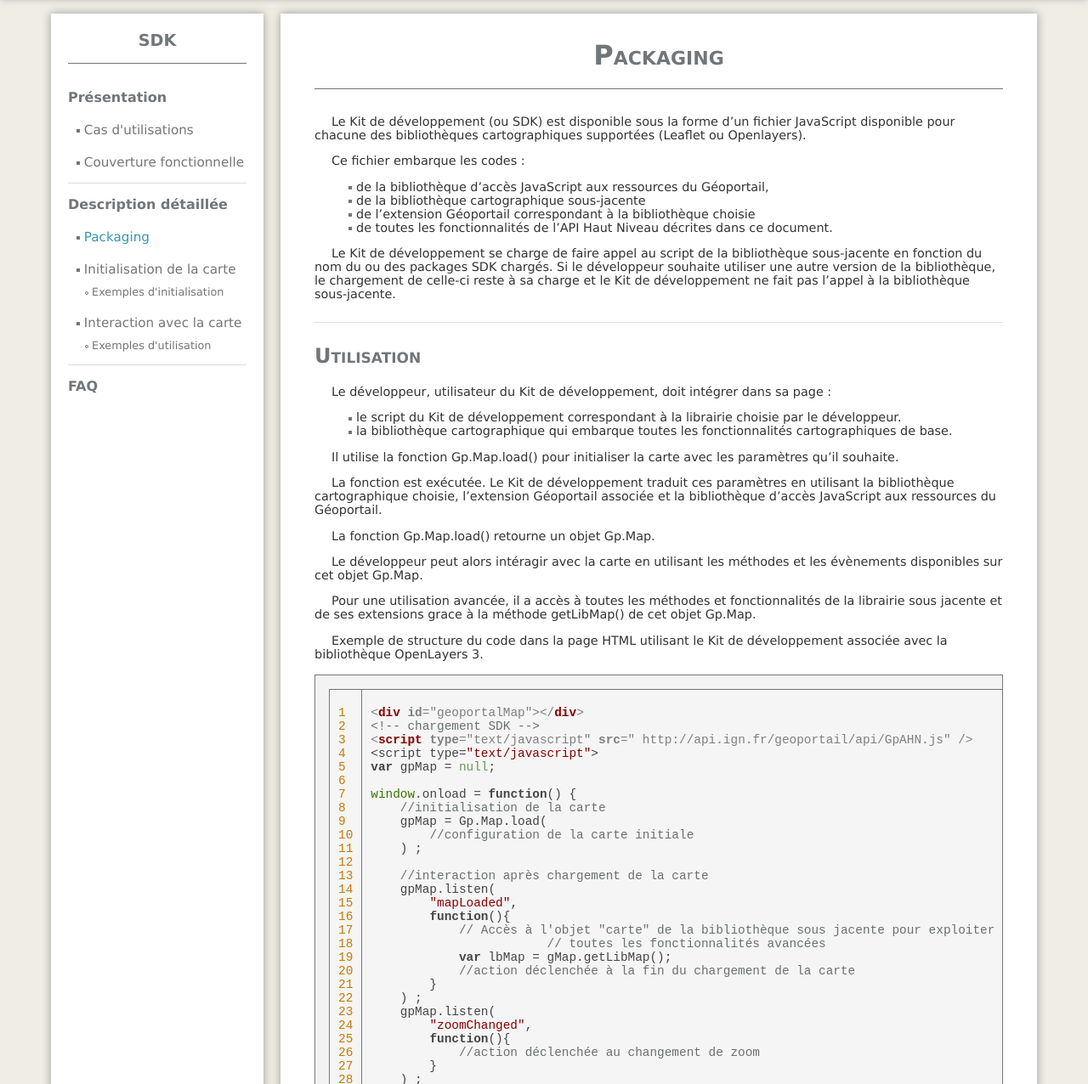
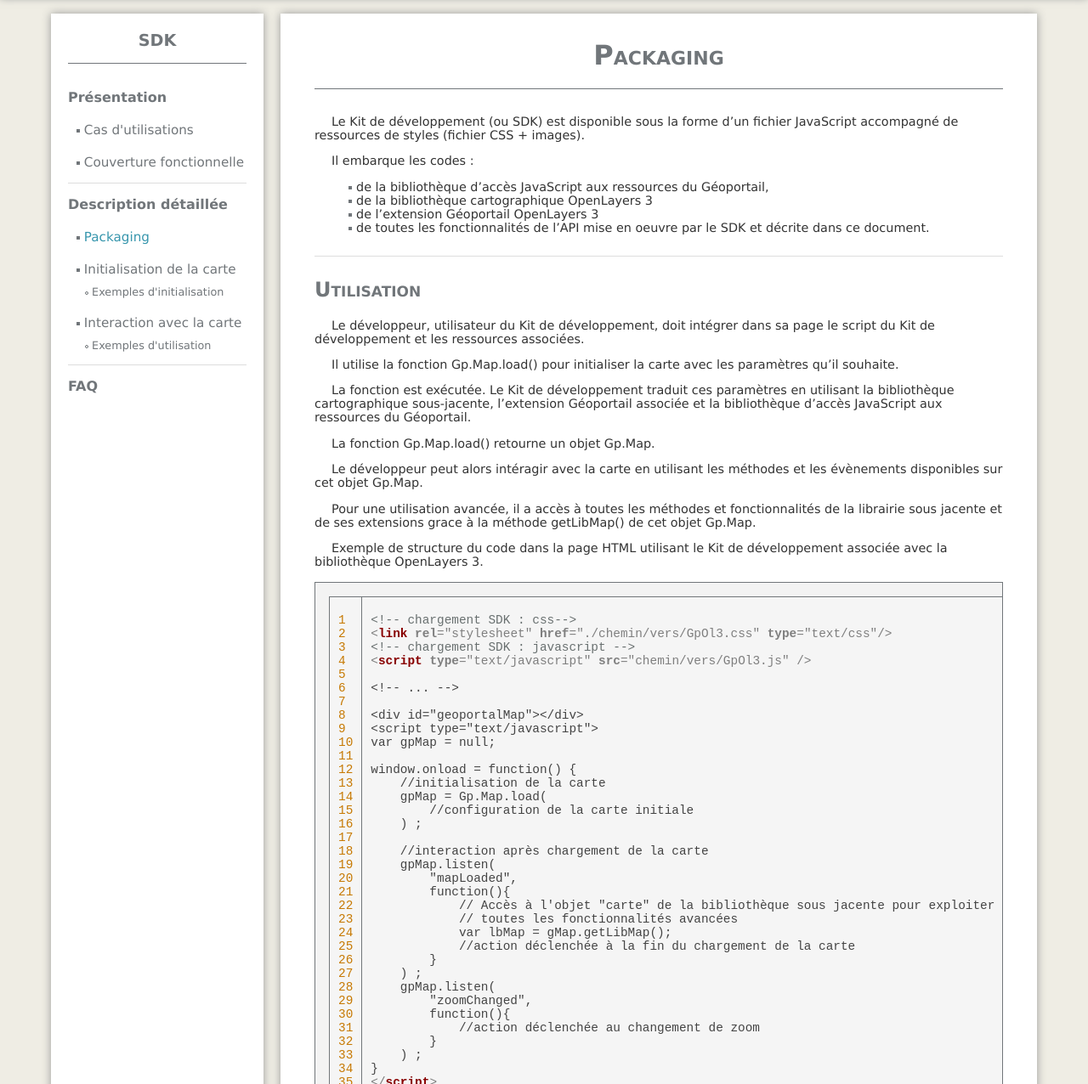
Before and after one commit to IGNF/evolution-apigeoportail, a Jekyll site: the page built from sdk/dd_packaging.md, in a window 1280 px wide and 1400 px high, cut to the strip 124-1400 px from the top of the window. Shown: the whole strip at 85% size. Built offline with Jekyll 4.4.1, drawn with Linux system fonts in a browser that asks for light colours; nearby versions of some CDN libraries; some web fonts are replaced.

Commit message:
reprise presentation SDK

````diff
--- a/sdk/dd_packaging.md
+++ b/sdk/dd_packaging.md
@@ -8,28 +8,24 @@ api: ahn
 
 # Packaging
 
-Le Kit de développement (ou SDK) est disponible sous la forme d'un fichier JavaScript disponible pour chacune des bibliothèques cartographiques supportées (Leaflet ou Openlayers).
+Le Kit de développement (ou SDK) est disponible sous la forme d'un fichier JavaScript accompagné de ressources de styles (fichier CSS + images).
 
-Ce fichier embarque les codes :
+Il embarque les codes :
 
 * de la bibliothèque d'accès JavaScript aux ressources du Géoportail,
-* de la bibliothèque cartographique sous-jacente
-* de l'extension Géoportail correspondant à la bibliothèque choisie
-* de toutes les fonctionnalités de l'API Haut Niveau décrites dans ce document.
+* de la bibliothèque cartographique OpenLayers 3
+* de l'extension Géoportail OpenLayers 3
+* de toutes les fonctionnalités de l'API mise en oeuvre par le SDK et décrite dans ce document.
 
-Le Kit de développement se charge de faire appel au script de la bibliothèque sous-jacente en fonction du nom du ou des packages SDK chargés. Si le développeur souhaite utiliser une autre version de la bibliothèque, le chargement de celle-ci reste à sa charge et le Kit de développement ne fait pas l'appel à la bibliothèque sous-jacente.
 
 
 ## Utilisation
 
-Le développeur, utilisateur du Kit de développement, doit intégrer dans sa page :
-
-* le script du Kit de développement correspondant à la librairie choisie par le développeur.
-* la bibliothèque cartographique qui embarque toutes les fonctionnalités cartographiques de base.
+Le développeur, utilisateur du Kit de développement, doit intégrer dans sa page le script du Kit de développement et les ressources associées.
 
 Il utilise la fonction Gp.Map.load() pour initialiser la carte avec les paramètres qu'il souhaite.
 
-La fonction est exécutée. Le Kit de développement traduit ces paramètres en utilisant la bibliothèque cartographique choisie, l'extension Géoportail associée et la bibliothèque d'accès JavaScript aux ressources du Géoportail.
+La fonction est exécutée. Le Kit de développement traduit ces paramètres en utilisant la bibliothèque cartographique sous-jacente, l'extension Géoportail associée et la bibliothèque d'accès JavaScript aux ressources du Géoportail.
 
 La fonction Gp.Map.load() retourne un objet Gp.Map.
 
@@ -41,9 +37,14 @@ Exemple de structure du code dans la page HTML utilisant le Kit de développemen
 
 
 ```
+<!-- chargement SDK : css-->
+<link rel="stylesheet" href="./chemin/vers/GpOl3.css" type="text/css"/>
+<!-- chargement SDK : javascript -->
+<script type="text/javascript" src="chemin/vers/GpOl3.js" />
+
+<!-- ... -->
+
 <div id="geoportalMap"></div>
-<!-- chargement SDK -->
-<script type="text/javascript" src=" http://api.ign.fr/geoportail/api/GpAHN.js" />
 <script type="text/javascript">
 var gpMap = null;
 
@@ -58,7 +59,7 @@ window.onload = function() {
         "mapLoaded",
         function(){
             // Accès à l'objet "carte" de la bibliothèque sous jacente pour exploiter
-                        // toutes les fonctionnalités avancées
+            // toutes les fonctionnalités avancées
             var lbMap = gMap.getLibMap();
             //action déclenchée à la fin du chargement de la carte
         }
````
Also changed, not shown: sdk/dd_interaction-carte.md (+1 -1 lines), sdk/pg_quand_utiliser_SDK.md (+0 -5 lines), sdk/presentation.md (+7 -2 lines).
